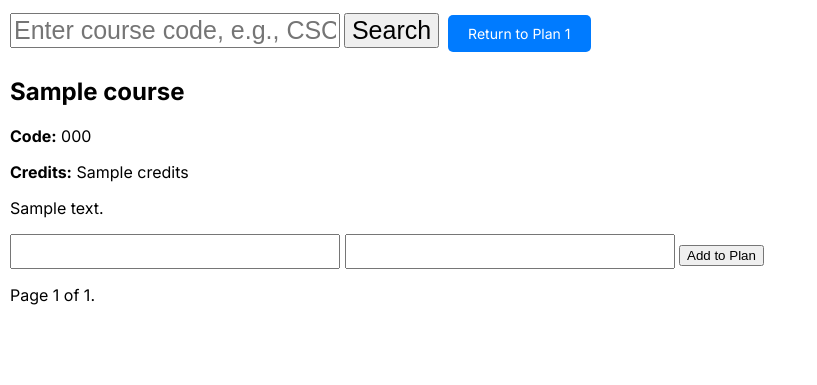
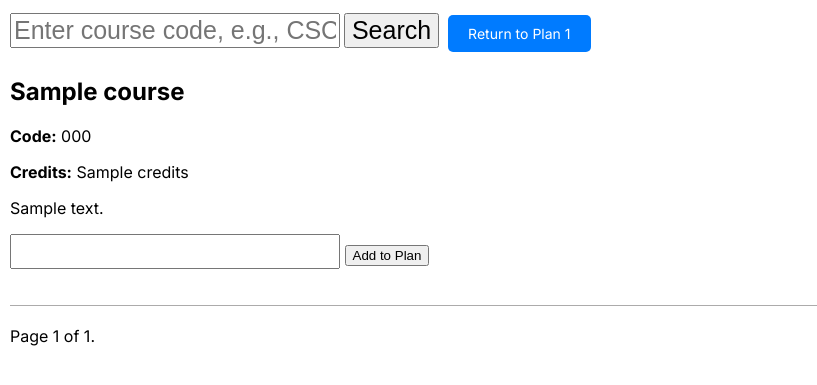
Before and after one commit to CSCI3356-Spring2024/404-Degree-Not-Found, a Django app: template templates/course_list.html in a window 1280 px wide. Shown: the part 76-461 px from the top of the page, without its empty margins (0-817 px from the left). Run offline with Django 5.2, Linux system fonts and the light colour scheme; the template is opened without the code that fills it: most values are stand-ins (such as "Sample title", 1, 10 or a date in 2020); form fields are guessed from the names that the template uses.

Commit message:
automatically retreive plan number in courselist page, no need to drop down and select plan

```diff
--- a/static/Landing.css
+++ b/static/Landing.css
@@ -25,6 +25,7 @@ a {
 .rectangle {
     border: 1px solid black;
     width: 300px;
+    height: 600px;
     margin: 10px 0;
     padding: 10px;
     text-align: left;
--- a/static/course_list.css
+++ b/static/course_list.css
@@ -15,6 +15,12 @@ body {
     font-size: 14px;
 }
 
+.course {
+    border-bottom: 1px solid #acabab; /* Adjust the color and thickness as needed */
+    padding-bottom: 20px; /* Add some padding between each course */
+    margin-bottom: 20px; /* Add some margin between each course */
+}
+
 /* Increase the font size of the text inside the input field */
 input[type="text"] {
     font-size: 25px; /* Adjust the font size as desired */
--- a/templates/course_list.html
+++ b/templates/course_list.html
@@ -27,7 +27,7 @@
                     <form method="post" action="{% url 'Plan:course_list' plan_id=plan_id plan_num=plan_num %}">
                         {% csrf_token %}
                         <input type="hidden" name="code" value="{{ course.course_code }}">
-                        {{ form.selected_plan }}
+                        <input type="hidden" name="selected_plan" value="{{ plan_id }}">
                         {{ form.selected_semester }}
                         <button type="add" class="add_button">Add to Plan</button>
                     </form>
```
Also changed, not shown: db.sqlite3.
